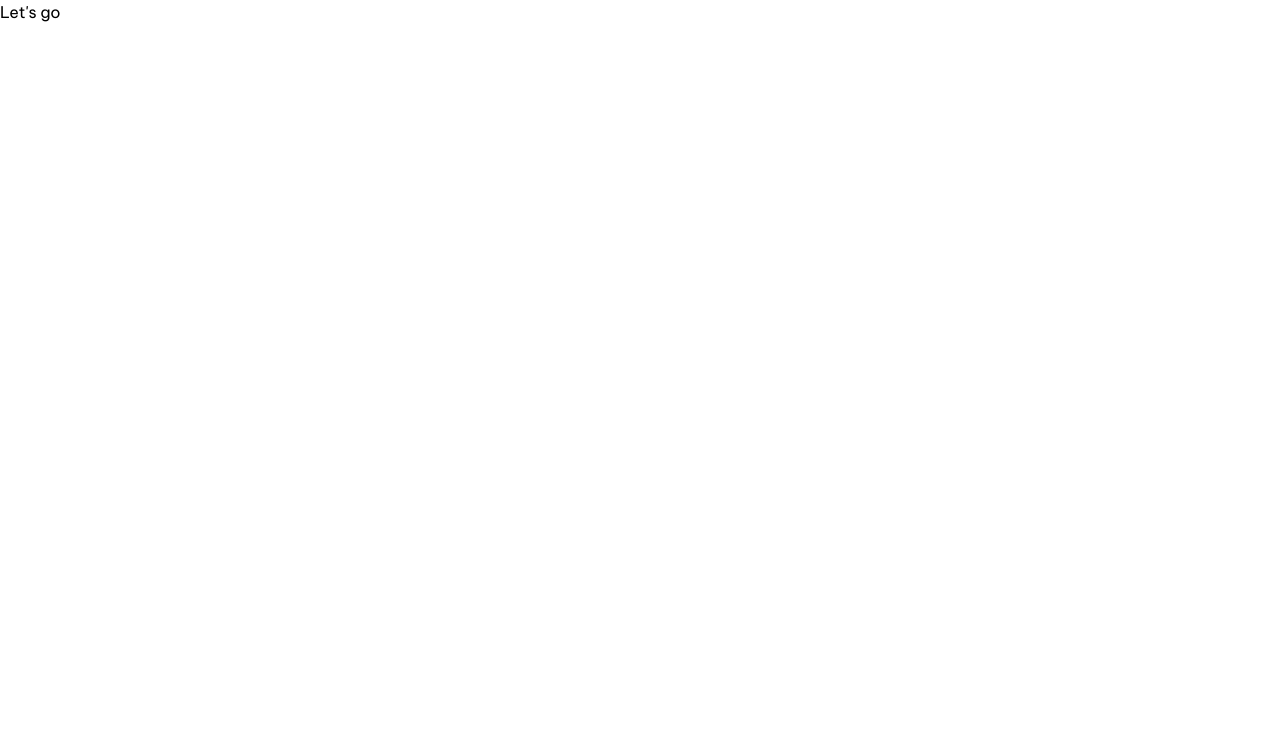
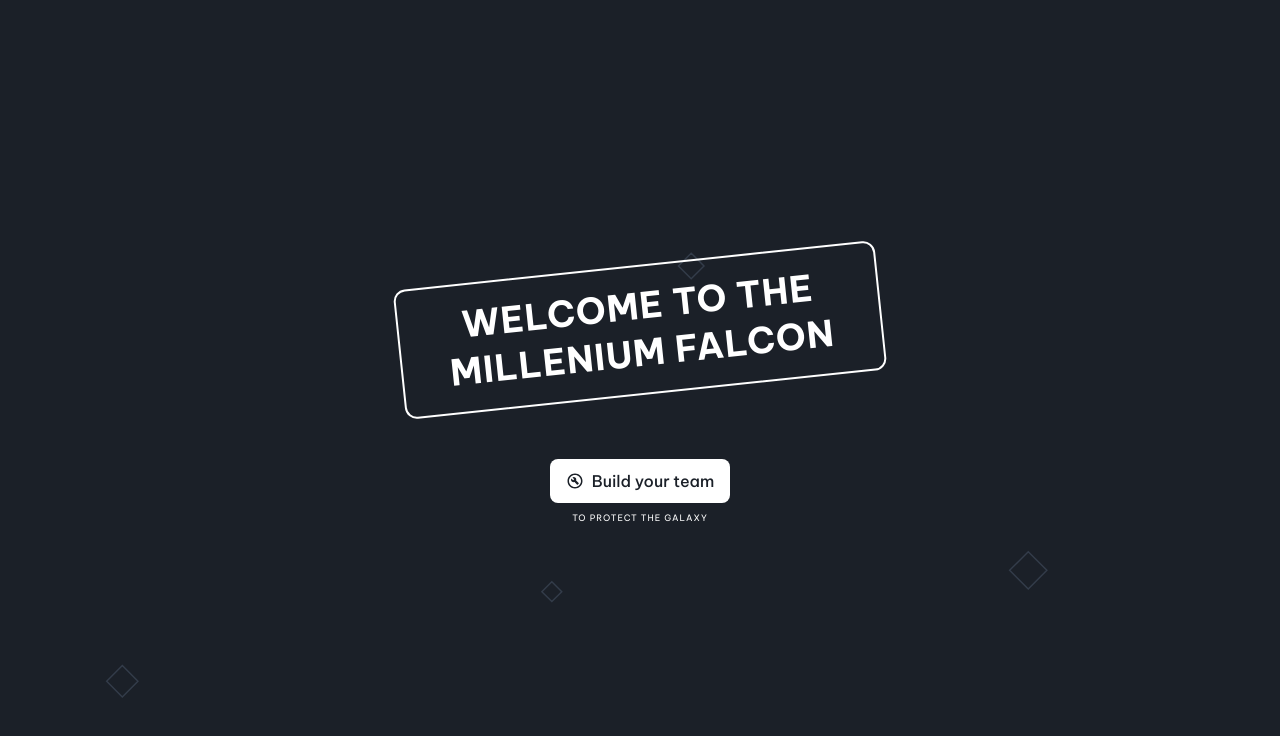
Before and after one commit to DeolaJ/millenium-falcon, a React (Vite) app: page / in a window 1280 px wide. Shown: the top 736 px of the page. Built offline with nearby package versions, Linux system fonts and the light colour scheme.

Commit message:
update: add millenium form to project
Signed-off-by: Adeola Adeyemo <adeola.adeyemoj@yahoo.com>

```diff
--- a/src/App.tsx
+++ b/src/App.tsx
@@ -1,5 +1,27 @@
+import { useState } from "react";
+import { QueryClient, QueryClientProvider } from "@tanstack/react-query";
+import { ReactQueryDevtools } from "@tanstack/react-query-devtools";
+
+import MilleniumFalcon from "./components/MilleniumFalcon";
+
 function App() {
-    return <main>Let's go</main>;
+    const [queryClient] = useState(
+        () =>
+            new QueryClient({
+                defaultOptions: {
+                    queries: {
+                        refetchOnWindowFocus: false,
+                    },
+                },
+            }),
+    );
+
+    return (
+        <QueryClientProvider client={queryClient}>
+            <MilleniumFalcon />
+            <ReactQueryDevtools initialIsOpen={false} />
+        </QueryClientProvider>
+    );
 }
 
 export default App;
```
Also changed, not shown: public/background/blob.svg (added).
